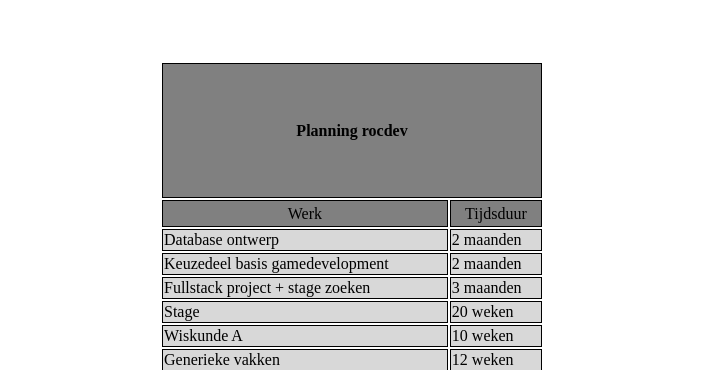
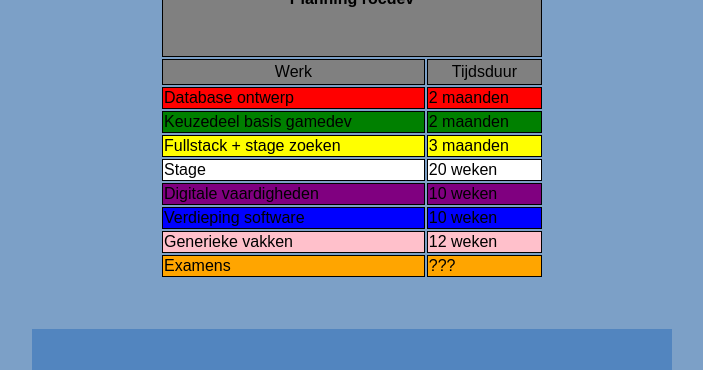
Before and after one commit to Muddyweavy/Leerjaar-3-verslag, a plain HTML site: page index.html in a window 1280 px wide. Shown: the part 268-638 px from the top of the page, without its empty margins (288-991 px from the left). Drawn offline with Linux system fonts and the light colour scheme.

Commit message:
Add files via upload

```diff
--- a/index.html
+++ b/index.html
@@ -4,7 +4,12 @@
     <style media="screen">
       * {
         margin: auto;
-        margin-top: 5%;
+        margin-bottom: 50px;
+        margin-top: 10px;
+        font-family: 'Raleway', sans-serif;
+      }
+      body {
+        background-color: #7CA0C7;
       }
       th, td, tr {
         border:1px solid black;
@@ -17,12 +22,33 @@
         height:90%;
         text-align: center;
       }
-      tr {
-        background-color: #D8D8D8;
+      tr#a {
+        background-color: red;
+      }
+      tr#b {
+        background-color: green;
+      }
+      tr#c {
+        background-color: yellow;
+      }
+      tr#d {
+        background-color: white;
+      }
+      tr#e {
+        background-color: purple;
+      }
+      tr#f {
+        background-color: blue;
+      }
+      tr#g {
+        background-color: pink;
+      }
+      tr#h {
+        background-color: orange;
       }
       h1 {
         width: 50%;
-        background-color: #D8D8D8;
+        background-color: #5285BF;
         text-align: center;
         padding-top: 50px;
         padding-bottom: 50px;
@@ -32,8 +58,8 @@
         width: 75%;
         font-size: 27;
         margin-bottom: 100px;
-        border: gray solid 5px;
-        background-color: #D8D8D8;
+        border: blue solid 5px;
+        background-color: #5285BF;
       }
     </style>
   </head>
@@ -47,31 +73,35 @@
         <td>Werk</td>
         <td>Tijdsduur</td>
       </tr>
-      <tr>
+      <tr id="a">
         <td>Database ontwerp</td>
         <td>2 maanden</td>
       </tr>
-      <tr>
-        <td>Keuzedeel basis gamedevelopment</td>
+      <tr id="b">
+        <td>Keuzedeel basis gamedev</td>
         <td>2 maanden</td>
       </tr>
-      <tr>
-        <td>Fullstack project + stage zoeken</td>
+      <tr id="c">
+        <td>Fullstack + stage zoeken</td>
         <td>3 maanden</td>
       </tr>
-      <tr>
+      <tr id="d">
         <td>Stage</td>
         <td>20 weken</td>
       </tr>
-      <tr>
-        <td>Wiskunde A</td>
+      <tr id="e">
+        <td>Digitale vaardigheden</td>
         <td>10 weken</td>
       </tr>
-      <tr>
+      <tr id="f">
+        <td>Verdieping software</td>
+        <td>10 weken</td>
+      </tr>
+      <tr  id="g">
         <td>Generieke vakken</td>
         <td>12 weken</td>
       </tr>
-      <tr>
+      <tr  id="h">
         <td>Examens</td>
         <td>???</td>
       </tr>
```
